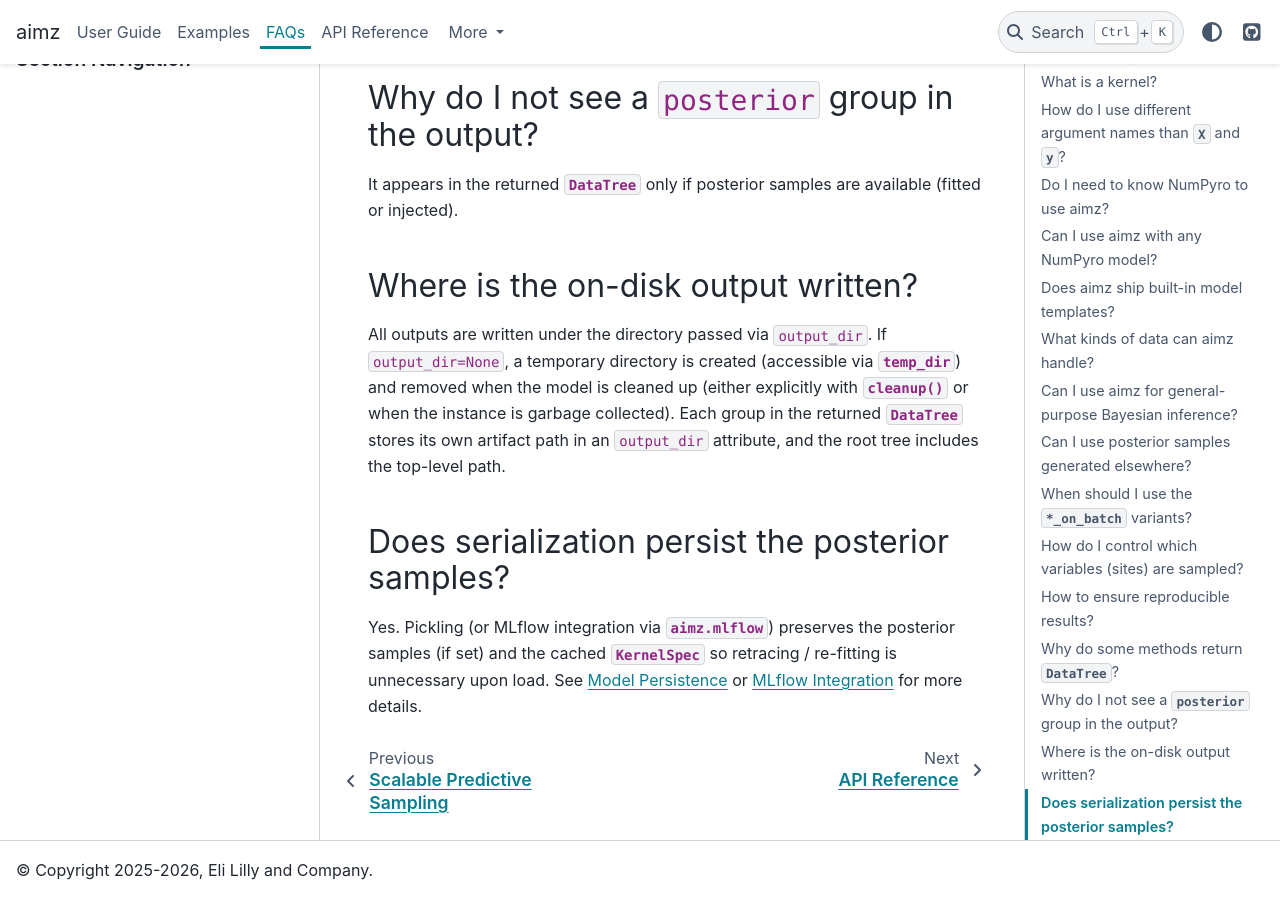
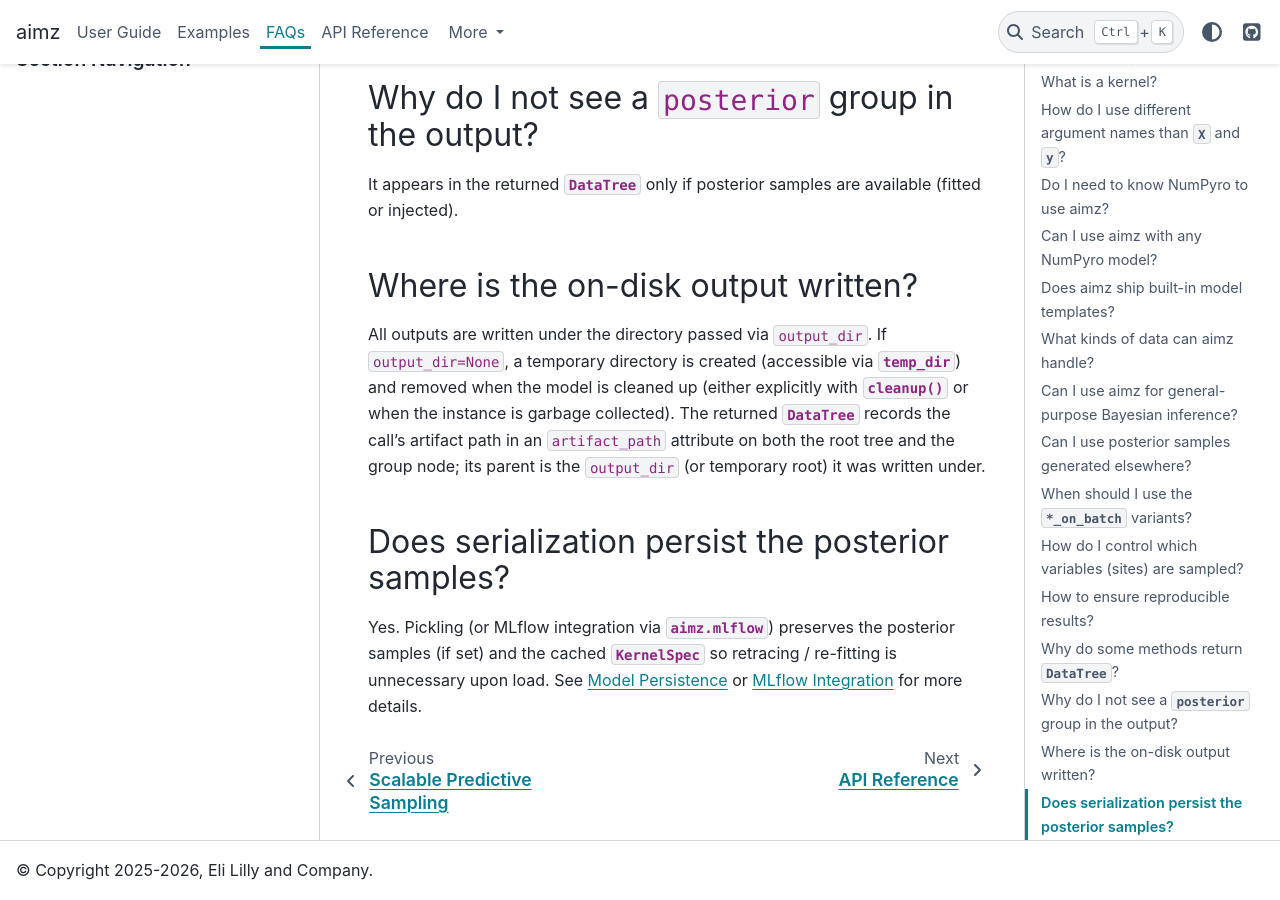
Before and after one commit to markean/aimz, a Sphinx documentation site: the page built from docs/source/faq.rst, in a window 1280 px wide and 900 px high, scrolled down 4597 px. Built offline with Sphinx 7.4.7 and the PyData theme 0.15.4, drawn with Linux system fonts in a browser that asks for light colours.

Commit message:
Refactor output handling to use artifact paths instead of output directories across multiple components
Fix #277

```diff
--- a/docs/source/faq.rst
+++ b/docs/source/faq.rst
@@ -142,12 +142,8 @@ It appears in the returned :class:`~xarray.DataTree` only if posterior samples a
 Where is the on-disk output written?
 ------------------------------------
 All outputs are written under the directory passed via ``output_dir``.
-If ``output_dir=None``, a temporary directory is created (accessible via
-:attr:`~aimz.ImpactModel.temp_dir`) and removed when the model is cleaned up
-(either explicitly with :meth:`~aimz.ImpactModel.cleanup` or when the instance is
-garbage collected).
-Each group in the returned :class:`~xarray.DataTree` stores its own artifact path
-in an ``output_dir`` attribute, and the root tree includes the top-level path.
+If ``output_dir=None``, a temporary directory is created (accessible via :attr:`~aimz.ImpactModel.temp_dir`) and removed when the model is cleaned up (either explicitly with :meth:`~aimz.ImpactModel.cleanup` or when the instance is garbage collected).
+The returned :class:`~xarray.DataTree` records the call's artifact path in an ``artifact_path`` attribute on both the root tree and the group node; its parent is the ``output_dir`` (or temporary root) it was written under.
 
 
 Does serialization persist the posterior samples?
--- a/docs/source/user_guide/disk_and_on_batch.rst
+++ b/docs/source/user_guide/disk_and_on_batch.rst
@@ -146,7 +146,7 @@ The example below illustrates this case.
 
 Reopening Persisted Outputs
 ---------------------------
-When you pass an explicit ``output_dir``, each call writes one subdirectory containing a Zarr_ group with one array per return site.
+When you pass an explicit ``output_dir``, each call writes one subdirectory containing a Zarr_ group with one array per return site; its path is recorded in the returned tree's ``artifact_path`` attribute (the attribute is recorded for temporary-root outputs as well).
 Only the sampled arrays and their dimension names are persisted; coordinates and attributes are not stored on disk.
 
 To reconstruct the same :external:class:`xarray.DataTree` from the files alone, mirror that read-time step:
@@ -156,7 +156,7 @@ To reconstruct the same :external:class:`xarray.DataTree` from the files alone,
     import numpy as np
     import xarray as xr
 
-    # The per-call directory written under `output_dir`
+    # The per-call directory written under `output_dir` (the tree's `artifact_path`)
     store = ...
 
     # If relevant, add the leading `chain` axis and coordinates as aimz does on read
--- a/docs/source/user_guide/intervention.rst
+++ b/docs/source/user_guide/intervention.rst
@@ -93,6 +93,12 @@ Mixed (precomputed baseline, lazy intervention)::
             "in_sample": False,
         },
     )
+
+.. note::
+
+   A lazily generated scenario (``args_baseline`` / ``args_intervention``) runs the disk-backed :meth:`~aimz.ImpactModel.predict` internally, writing its artifacts to disk (under the model's temporary directory unless an ``output_dir`` entry is included in the argument dictionary).
+   Because the intermediate trees are not returned, the effect tree's ``artifact_path_baseline`` / ``artifact_path_intervention`` attributes are the only handle to those artifacts; see :doc:`cleanup` for managing them.
+   Pass ``on_batch=True`` to compute both scenarios in memory without writing to disk.
 
 The returned :class:`~xarray.DataTree` captures the elementwise difference for every variable present in the predictive group.
 Any subsequent summary (e.g. mean, intervals) can be computed using Xarray, ArviZ, or standard NumPy / JAX utilities.
```
Also changed, not shown: CHANGELOG.md (+2 -1 lines), docs/source/user_guide/cleanup.rst (+12 -14 lines), 6 other files.
